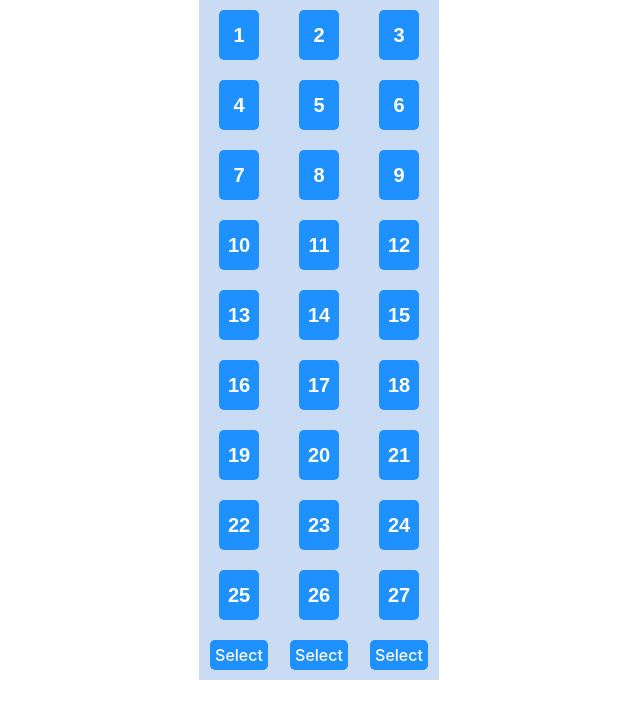
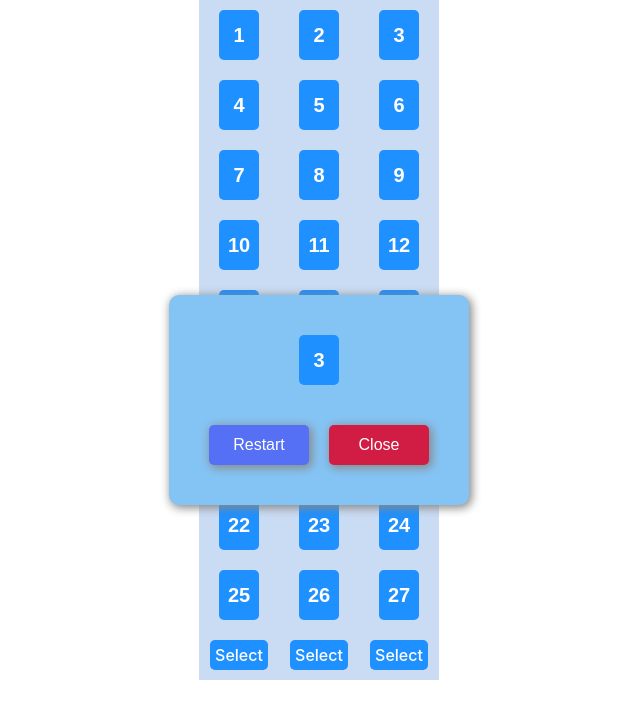
Before and after one commit to waimin314/is_this_your_card, a React (Create React App) app: page / in a window 1280 px wide. Shown: the top 718 px of the page, without its empty margins (321-961 px from the left). Built offline with nearby package versions, Linux system fonts and the light colour scheme.

Commit message:
Add more styling for Popup

```diff
--- a/src/App.js
+++ b/src/App.js
@@ -1,6 +1,7 @@
 import React, { Component } from "react";
 import "./App.css";
 import Card from "./components/Card";
+import Popup from "./components/Popup";
 
 const TOTAL_CARDS = 27;
 const TOTAL_COL = 3;
@@ -12,11 +13,11 @@ class App extends Component {
     this.state = {
       numbers: this.getRandNumArray(),
       possibleNums: [],
-      stage: 0
+      stage: 0,
     };
   }
 
-  execute = colNumber => {
+  execute = (colNumber) => {
     let tmp_nums = this.colToRows(colNumber);
     this.updatePossibleNums(
       tmp_nums.slice(CARDS_PER_COL * 1, CARDS_PER_COL * 2)
@@ -30,7 +31,7 @@ class App extends Component {
     }
   };
 
-  colToRows = colNumber => {
+  colToRows = (colNumber) => {
     let newNumbers = [];
     for (let i = 0; i < TOTAL_COL; i++) {
       newNumbers.push(this.state.numbers[i]);
@@ -61,25 +62,25 @@ class App extends Component {
         break;
     }
     this.setState({
-      numbers: newNumbers
+      numbers: newNumbers,
     });
 
     return newNumbers;
   };
 
-  updatePossibleNums = selectedNums => {
+  updatePossibleNums = (selectedNums) => {
     let prvPosNums = this.state.possibleNums;
     let newPosNums = [];
     if (prvPosNums.length === 0) {
       newPosNums = selectedNums;
     } else {
-      prvPosNums.forEach(n => {
+      prvPosNums.forEach((n) => {
         if (selectedNums.includes(n)) newPosNums.push(n);
       });
     }
     this.setState(
       {
-        possibleNums: newPosNums
+        possibleNums: newPosNums,
       },
       () => {
         console.log(this.state.possibleNums);
@@ -112,6 +113,7 @@ class App extends Component {
   render() {
     return (
       <div className="main">
+        <Popup number={3} isVisible={true} />
         <div className="grid-container">{this.renderGrid()}</div>
         <div className="buttons-container">
           <div className="button" onClick={() => this.execute(1)}>
--- a/src/styles/Popup.css
+++ b/src/styles/Popup.css
@@ -1,14 +1,9 @@
 .container {
   position: fixed;
   z-index: 1;
-  background-color: "rgba(0; 0; 0; 0.25)";
-  border: 1px solid red;
-}
-
-.btnContainer {
-  display: flex;
-  flex-direction: row;
-  margin-top: 20px;
+  top: 50%;
+  left: 50%;
+  transform: translate(-50%, -50%);
 }
 
 .content {
@@ -16,9 +11,15 @@
   flex-direction: column;
   align-items: center;
   background-color: #84c4f5;
-  position: absolute;
   padding: 30px;
   border-radius: 10px;
+  box-shadow: 2px 2px 10px 1px #888888;
+}
+
+.btnContainer {
+  display: flex;
+  flex-direction: row;
+  margin-top: 20px;
 }
 
 .btn {
@@ -30,6 +31,16 @@
   height: 40px;
   font-size: 1em;
   color: white;
+  box-shadow: 2px 2px 10px 1px #888888;
+}
+
+.btn:hover {
+  border: 3px solid rgba(0, 0, 0, 0.25);
+  transform: translateY(-3px);
+}
+
+.btn:active {
+  transform: translateY(+3px);
 }
 
 .btn-restart {
```
